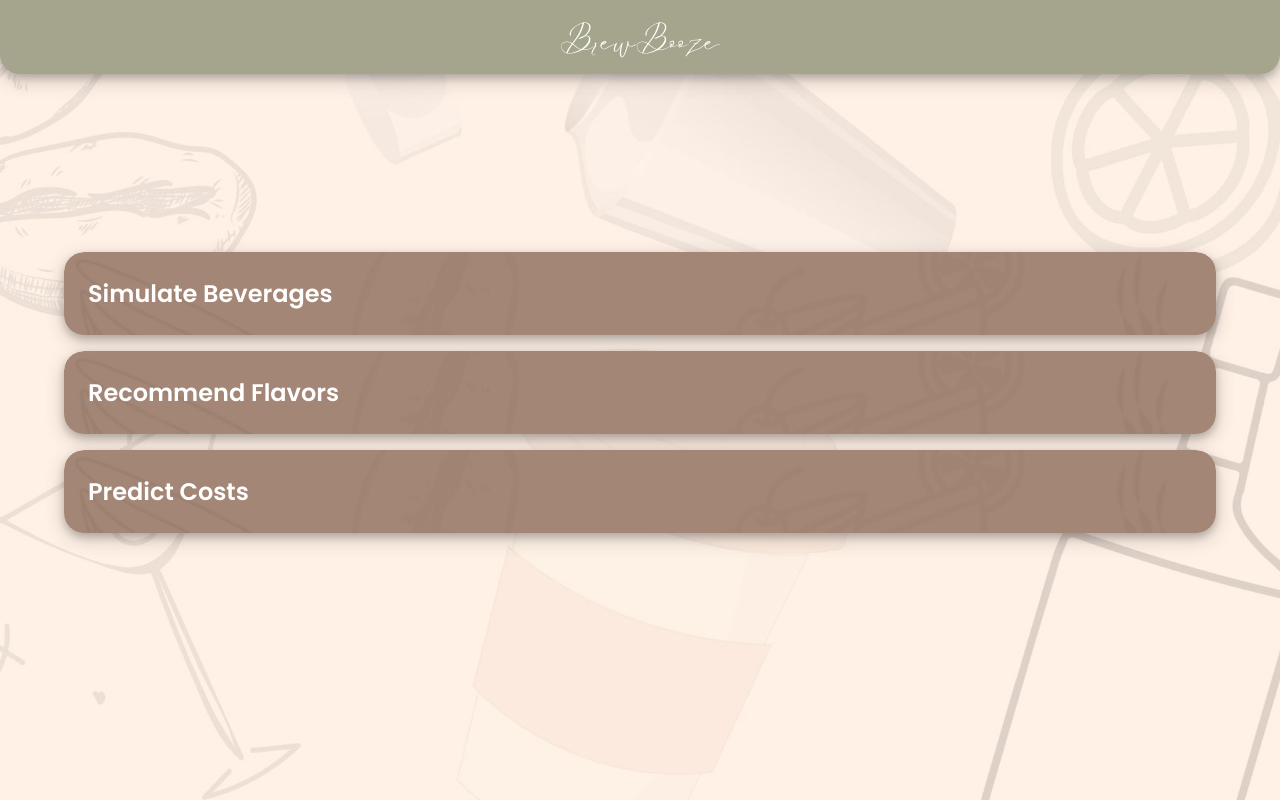
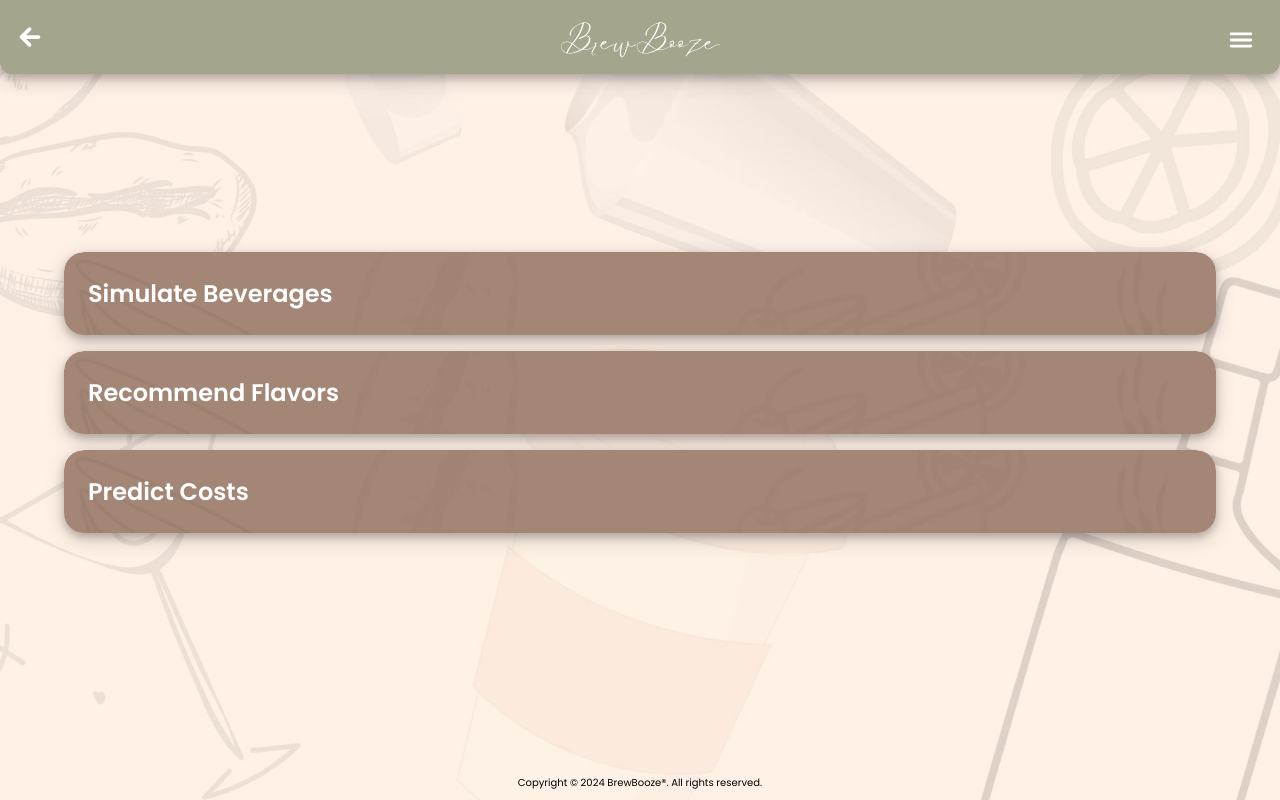
Before and after one commit to rimuelcanada14/brewbooze-v1, a React (Vite) app: page /home in a window 1280 px wide. Built offline with nearby package versions, Linux system fonts and the light colour scheme.

Commit message:
may mga inayos lang uli

```diff
--- a/package.json
+++ b/package.json
@@ -14,6 +14,7 @@
     "react": "^18.3.1",
     "react-alice-carousel": "^2.9.1",
     "react-dom": "^18.3.1",
+    "react-icons": "^5.3.0",
     "react-router-dom": "^6.26.1",
     "react-slick": "^0.30.2",
     "slick-carousel": "^1.8.1",
--- a/src/Home/Home.jsx
+++ b/src/Home/Home.jsx
@@ -1,6 +1,7 @@
 import React, { useState } from 'react';
 import { useNavigate } from 'react-router-dom';
 import Header from '../components/Header';
+import Footer from '../components/Footer';
 import './Home.css';
 
 const Home = () => {
@@ -29,7 +30,8 @@ const Home = () => {
     };
 
     return (
-        <div className='home-page'>
+    <>
+    <div className='home-page'>
             <div>
                 <Header />
             </div>
@@ -73,6 +75,8 @@ const Home = () => {
                 </div>
             </div>
         </div>
+        <Footer/>
+    </>
     );
 };
 
--- a/src/Recommender/CocktailRecommender.jsx
+++ b/src/Recommender/CocktailRecommender.jsx
@@ -72,7 +72,7 @@ const CocktailRecommendation = () => {
             "messages": [
               {
                 "role": "system",
-                "content": "Recommend a cocktail flavor from these options: (Gin Pom, Weng Weng, Shembot, Expired, Destroso, RPG, Kisay, Red Alert, Tia Maria’s Zombie, Toma Collins). Only provide in the statement: 'The recommended cocktail flavor for your preferences is: ' and provide its ingredients."
+                "content": "Recommend a cocktail flavor from these options: (Gin Pom, Weng Weng, Shembot, Expired, Destroso, RPG, Kisay, Red Alert, Tia Maria’s Zombie, Toma Collins). Only provide in the statement: 'The recommended cocktail flavor for your preferences is: ' and provide its ingredients. Also state that the ingredient they are allergic to is present or not. If that ingredient is present, DO NOT RECOMMEND A FLAVOR and state why."
               },
               {
                 "role": "user",
--- a/src/Recommender/CoffeeRecommender.jsx
+++ b/src/Recommender/CoffeeRecommender.jsx
@@ -71,7 +71,7 @@ const CoffeeRecommendation = () => {
             "messages": [
               {
                 "role": "system",
-                "content": "Recommend a coffee flavor from these options: (Arabica, Robusta, Liberica, Excelsa, Black, Americano, Latte, Cappuccino, Espresso Shots, Doppio, Macchiato, Mocha, Flat White, Ristretto, Affogato, Iced Coffee, Iced Espresso, Cold Brew, Frappuccino). Only provide in the statement: 'The recommended coffee flavor for your preferences is: ' and provide its ingredients."
+                "content": "Recommend a coffee flavor from these options: (Arabica, Robusta, Liberica, Excelsa, Black, Americano, Latte, Cappuccino, Espresso Shots, Doppio, Macchiato, Mocha, Flat White, Ristretto, Affogato, Iced Coffee, Iced Espresso, Cold Brew, Frappuccino). Only provide in the statement: 'The recommended coffee flavor for your preferences is: ' and provide its ingredients. Also state that the ingredient they are allergic to is present or not. If that ingredient is present, DO NOT RECOMMEND A FLAVOR and state why."
               },
               {
                 "role": "user",
--- /dev/null
+++ b/src/components/Footer.jsx
@@ -0,0 +1,16 @@
+import React from 'react';
+import './Header.css';
+
+const Header = (props) => {
+    return (
+        <div className="footer">
+            <div className="footer-line">
+                <p className='footer-text'>
+                    Copyright © 2024 BrewBooze®. All rights reserved.
+                </p>
+            </div>
+        </div>
+    );
+};
+
+export default Header;
--- a/src/components/Header.css
+++ b/src/components/Header.css
@@ -1,11 +1,11 @@
 @font-face {
     font-family: "Poppins ExtraBold";
     src: url("https://db.onlinewebfonts.com/t/1a69bbaf09f62b4596f5020478cd0399.eot");
-    src: url("https://db.onlinewebfonts.com/t/1a69bbaf09f62b4596f5020478cd0399.eot?#iefix")format("embedded-opentype"),
-    url("https://db.onlinewebfonts.com/t/1a69bbaf09f62b4596f5020478cd0399.woff2")format("woff2"),
-    url("https://db.onlinewebfonts.com/t/1a69bbaf09f62b4596f5020478cd0399.woff")format("woff"),
-    url("https://db.onlinewebfonts.com/t/1a69bbaf09f62b4596f5020478cd0399.ttf")format("truetype"),
-    url("https://db.onlinewebfonts.com/t/1a69bbaf09f62b4596f5020478cd0399.svg#Poppins ExtraBold")format("svg");
+    src: url("https://db.onlinewebfonts.com/t/1a69bbaf09f62b4596f5020478cd0399.eot?#iefix") format("embedded-opentype"),
+         url("https://db.onlinewebfonts.com/t/1a69bbaf09f62b4596f5020478cd0399.woff2") format("woff2"),
+         url("https://db.onlinewebfonts.com/t/1a69bbaf09f62b4596f5020478cd0399.woff") format("woff"),
+         url("https://db.onlinewebfonts.com/t/1a69bbaf09f62b4596f5020478cd0399.ttf") format("truetype"),
+         url("https://db.onlinewebfonts.com/t/1a69bbaf09f62b4596f5020478cd0399.svg#Poppins ExtraBold") format("svg");
 }
 
 .header {
@@ -16,36 +16,115 @@
     color: white;
     background-color: #A5A58D;
     background-size: cover;
-    border-bottom-left-radius: 20px;
-    border-bottom-right-radius: 20px;
     z-index: 100;
     width: 100%;
     box-shadow: 0 4px 8px 0 rgba(0, 0, 0, 0.2),
-        0 6px 20px 0 rgba(0, 0, 0, 0.19);
+                0 6px 20px 0 rgba(0, 0, 0, 0.19);
     margin-bottom: 5px;
     margin-left: auto;
+    border-bottom-left-radius: 12px;
+    border-bottom-right-radius: 12px;
+}
 
-}
-.header-line{
+.header-line {
     display: flex;
     justify-content: center;
     align-items: center;
+    position: relative;
 }
-.header-line h2{
+
+.header-text {
     font-family: 'Le Jour Script';
     margin: 15px;
     font-size: 23px;
     color: white;
     margin-top: 1em;
     font-weight: bold;
+}
 
-}
 .header-link {
     color: white;
     text-decoration: none;
     font-weight: 600;
 }
+
 .header-link:hover {
     color: white;
     text-decoration: none;
 }
+
+.header-back {
+    background-color: transparent;
+    position: absolute;
+    border: none;
+    left: 0;
+    top: 1%;
+    color: white;
+    font-size: 30px;
+    padding-left: 15px;
+}
+
+.menu-button {
+    position: absolute;
+    background-color: transparent;
+    top: 0;
+    right: 1%;
+    padding-right: 10px;
+    margin-top: .8em;
+}
+
+.menu-icon {
+    color: white;
+    font-size: 30px;
+}
+
+.dropdown-menu {
+    position: absolute;
+    right: 0;
+    top: 100%;
+    background-color: #A5A58D;
+    border: none;
+    z-index: 1000;
+    min-width: 150px;
+    display: flex;
+    flex-direction: column;
+    border-bottom-left-radius: 15px;
+    margin-top: -.4em;
+    opacity: 0; /* Initially hidden */
+    transform: translateY(-10px); /* Initially offset */
+    transition: opacity 0.3s ease, transform 0.3s ease; /* Animation */
+    pointer-events: none;
+}
+
+.dropdown-menu.show {
+    opacity: 1; /* Fully visible */
+    transform: translateY(0); /* Return to original position */
+    pointer-events: auto;
+}
+
+.dropdown-item {
+    padding: 10px;
+    text-decoration: none;
+    color: white;
+    display: block;
+    font-size: 19px;
+    border-bottom-left-radius: 20px;
+    margin-right: 0.7em;
+}
+
+.dropdown-item:hover {
+    background-color: #f0f0f0; /* Highlight color on hover */
+}
+
+.footer {
+    position: fixed;
+    padding-top: 0.1em;
+    width: 100%;
+    bottom: 0;
+    color: black;
+    z-index: 100;
+    width: 100%;
+    margin-left: auto;
+    text-align: center;
+    font-size: 10px;
+}
--- a/src/components/Header.jsx
+++ b/src/components/Header.jsx
@@ -1,14 +1,40 @@
-import React from 'react';
-import { Link } from 'react-router-dom';
+import React, { useState } from 'react';
+import { Link, useNavigate } from 'react-router-dom';
+import { IoMdArrowRoundBack } from "react-icons/io";
+import { IoMenu } from "react-icons/io5";
 import './Header.css';
 
-const Header = (props) => {
+const Header = () => {
+    const [isDropdownOpen, setDropdownOpen] = useState(false);
+    const navigate = useNavigate();
+
+    const handleBackClick = () => {
+        navigate(-1);
+    };
+
+    const toggleDropdown = () => {
+        setDropdownOpen(prevState => !prevState);
+    };
+
     return (
         <div className="header">
             <div className="header-line">
+                <button className='header-back' onClick={handleBackClick}>
+                    <IoMdArrowRoundBack />
+                </button>
                 <h2 className='header-text'>
                     <Link to="/home" className="header-link">BrewBooze</Link>
                 </h2>
+                <div className="menu-container">
+                    <button className="menu-button" onClick={toggleDropdown}>
+                        <IoMenu className="menu-icon" />
+                    </button>
+                    <div className={`dropdown-menu ${isDropdownOpen ? 'show' : ''}`}>
+                        <Link to="/" className="dropdown-item">Welcome Page</Link>
+                        <Link to="/about" className="dropdown-item">About</Link>
+                        <Link to="/credits" className="dropdown-item">Credits</Link>
+                    </div>
+                </div>
             </div>
         </div>
     );
```
Also changed, not shown: 1 other file (tests, documents, lock files or other folders).
